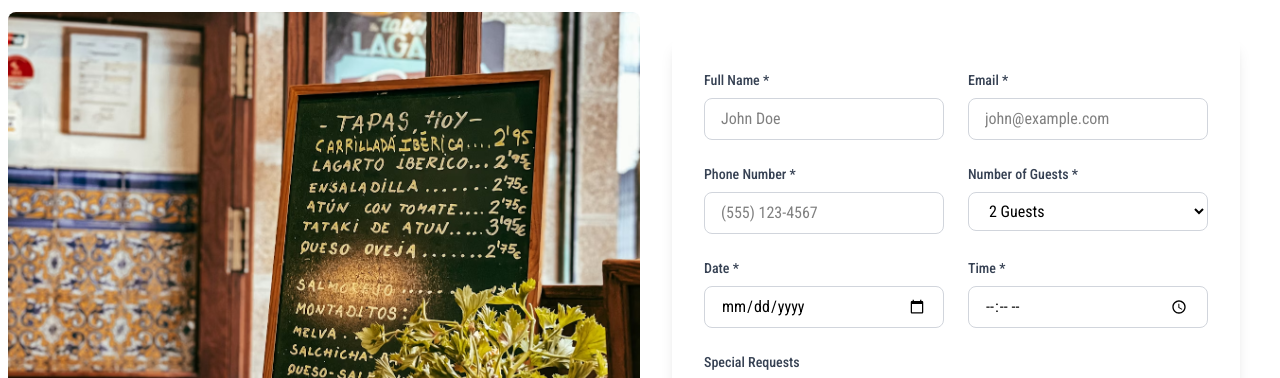
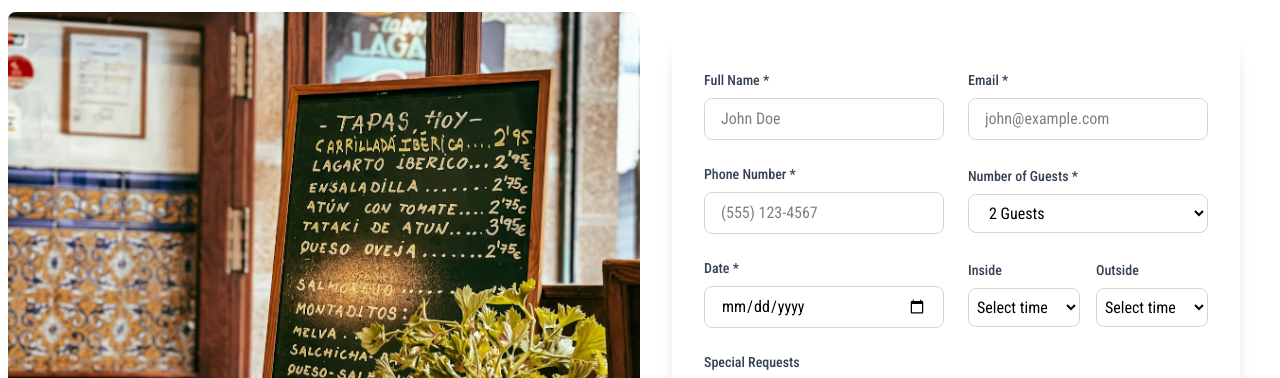
Before and after one commit to Liam-Key24/terracotta, a Next.js app: page / in a window 1280 px wide. Shown: the part 710-1088 px from the top of the page. Built offline with nearby package versions, Linux system fonts and the light colour scheme; a web font is replaced by a local one.

Commit message:
added times asked as dropdowns, updated the route to show a place: indicator

```diff
--- a/app/api/reservation/route.ts
+++ b/app/api/reservation/route.ts
@@ -9,6 +9,7 @@ const reservationEmailTemplate = (formData: {
     phone: string;
     date: string;
     time: string;
+    location: string;
     guests: string;
     specialRequests?: string;
 }, confirmationUrl: string) => {
@@ -137,6 +138,10 @@ const reservationEmailTemplate = (formData: {
                 <div class="info-value">${escapeHtml(formData.time)}</div>
             </div>
             <div class="info-row">
+                <div class="info-label">Place:</div>
+                <div class="info-value">${escapeHtml(formData.location)}</div>
+            </div>
+            <div class="info-row">
                 <div class="info-label">Number of Guests:</div>
                 <div class="info-value">${escapeHtml(formData.guests)}</div>
             </div>
@@ -212,11 +217,12 @@ export async function POST(request: NextRequest) {
         const phone = asTrimmedString(raw.phone);
         const date = asTrimmedString(raw.date);
         const time = asTrimmedString(raw.time);
+        const location = asTrimmedString(raw.location);
         const guests = asTrimmedString(raw.guests);
         const specialRequestsRaw = asTrimmedString(raw.specialRequests);
 
         // Validate required fields
-        if (!name || !email || !phone || !date || !time || !guests) {
+        if (!name || !email || !phone || !date || !time || !location || !guests) {
             return NextResponse.json(
                 { error: 'Missing required fields' },
                 { status: 400 }
@@ -235,6 +241,7 @@ export async function POST(request: NextRequest) {
             phone: clampLength(phone, 50),
             date: clampLength(date, 20),
             time: clampLength(time, 20),
+            location: clampLength(location, 10),
             guests,
             ...(specialRequestsRaw ? { specialRequests: clampLength(specialRequestsRaw, 2000) } : {}),
         };
@@ -274,6 +281,7 @@ Email: ${formData.email}
 Phone: ${formData.phone}
 Date: ${formData.date}
 Time: ${formData.time}
+Place: ${formData.location}
 Number of Guests: ${formData.guests}
 ${formData.specialRequests ? `Special Requests: ${formData.specialRequests}` : ''}
 
--- a/app/form/formlayout.tsx
+++ b/app/form/formlayout.tsx
@@ -9,6 +9,7 @@ export default function Form(){
         phone: '',
         date: '',
         time: '',
+        location: '',
         guests: '2',
         specialRequests: ''
     });
@@ -16,10 +17,25 @@ export default function Form(){
     const [submitStatus, setSubmitStatus] = useState<'idle' | 'success' | 'error'>('idle');
 
     const handleChange = (e: React.ChangeEvent<HTMLInputElement | HTMLTextAreaElement | HTMLSelectElement>) => {
-        setFormData(prev => ({
-            ...prev,
-            [e.target.name]: e.target.value
-        }));
+        const { name, value } = e.target;
+        if (name === 'insideTime') {
+            setFormData(prev => ({
+                ...prev,
+                time: value,
+                location: 'inside'
+            }));
+        } else if (name === 'outsideTime') {
+            setFormData(prev => ({
+                ...prev,
+                time: value,
+                location: 'outside'
+            }));
+        } else {
+            setFormData(prev => ({
+                ...prev,
+                [name]: value
+            }));
+        }
     };
 
     const handleSubmit = async (e: React.FormEvent) => {
@@ -44,6 +60,7 @@ export default function Form(){
                     phone: '',
                     date: '',
                     time: '',
+                    location: '',
                     guests: '2',
                     specialRequests: ''
                 });
@@ -63,7 +80,7 @@ export default function Form(){
             <h2 className="text-3xl font-light text-center mb-8 text-[#631732]/70">Make a Reservation</h2>
 
             <form onSubmit={handleSubmit} aria-busy={isSubmitting} className="space-y-6 bg-white rounded-lg shadow-lg p-6 md:p-8">
-                <div className="grid grid-cols-1 md:grid-cols-2 gap-6">
+                <div className="grid grid-cols-1 md:grid-cols-2 gap-6 items-center">
                     <div>
                         <label htmlFor="name" className="block text-sm font-medium text-gray-700 mb-2">
                             Full Name *
@@ -153,19 +170,43 @@ export default function Form(){
                     </div>
 
                     <div>
-                        <label htmlFor="time" className="block text-sm font-medium text-gray-700 mb-2 w-full">
-                            Time *
-                        </label>
-                        <input
-                            type="time"
-                            id="time"
-                            name="time"
-                            required
-                            value={formData.time}
-                            onChange={handleChange}
-                            autoComplete="off"
-                            className="w-full px-4 py-2 border border-gray-300 rounded-lg focus:ring-2 focus:ring-[#9d2b52] focus:border-[#9d2b52] outline-none"
-                        />
+
+                        <div className="grid grid-cols-2 gap-4">
+                            <div>
+                                <label htmlFor="insideTime" className="block text-sm font-medium text-gray-700 mb-2">
+                                    Inside
+                                </label>
+                                <select
+                                    id="insideTime"
+                                    name="insideTime"
+                                    value={formData.location === 'inside' ? formData.time : ''}
+                                    onChange={handleChange}
+                                    className="w-full px-1 py-2 border border-gray-300 rounded-lg focus:ring-2 focus:ring-[#9d2b52] focus:border-[#9d2b52] outline-none"
+                                >
+                                    <option value="">Select time</option>
+                                    <option value="6pm-7:30pm">6pm-7:30pm</option>
+                                    <option value="7:30pm-9pm">7:30pm-9pm</option>
+                                    <option value="9pm">9pm</option>
+                                </select>
+                            </div>
+                            <div>
+                                <label htmlFor="outsideTime" className="block text-sm font-medium text-gray-700 mb-2">
+                                    Outside
+                                </label>
+                                <select
+                                    id="outsideTime"
+                                    name="outsideTime"
+                                    value={formData.location === 'outside' ? formData.time : ''}
+                                    onChange={handleChange}
+                                    className="w-full px-1 py-2 border border-gray-300 rounded-lg focus:ring-2 focus:ring-[#9d2b52] focus:border-[#9d2b52] outline-none"
+                                >
+                                    <option value="">Select time</option>
+                                    <option value="6-7:30pm">6-7:30pm</option>
+                                    <option value="7:30-9pm">7:30-9pm</option>
+                                    <option value="9pm">9pm</option>
+                                </select>
+                            </div>
+                        </div>
                     </div>
                 </div>
 
```
